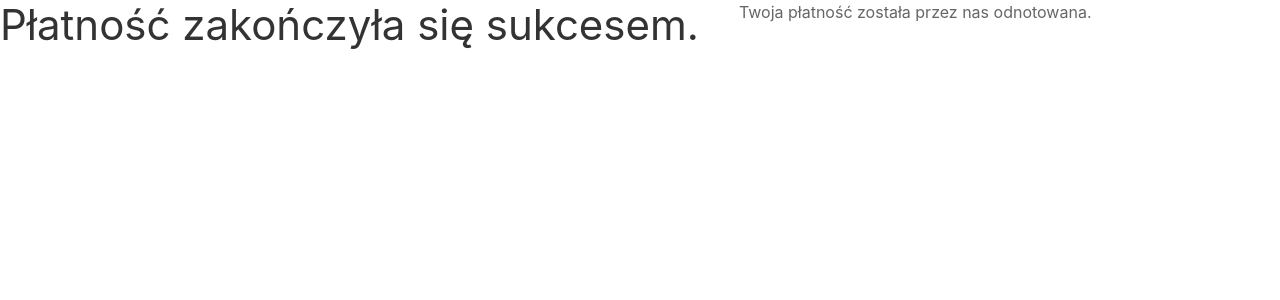
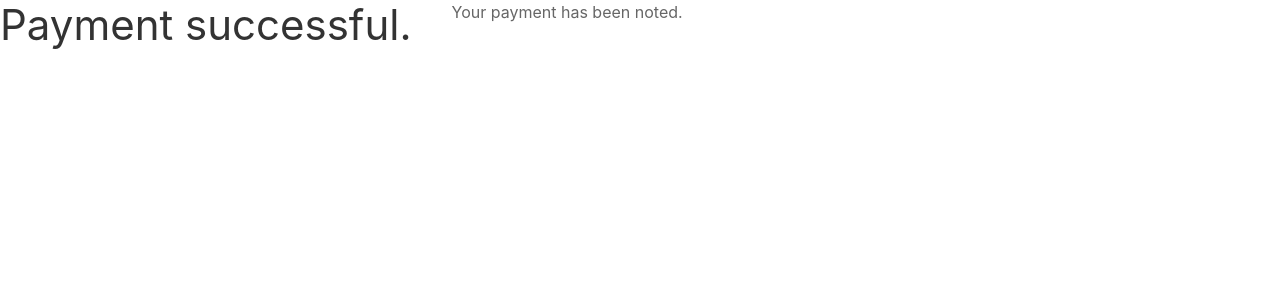
Before and after one commit to Bartosz-L/ecommerce_django, a Django app: page /payment/done/ in a window 1280 px wide. Shown: the part 80-380 px from the top of the page. Run offline with Django 3.2, Linux system fonts and the light colour scheme; parts of the project's set-up code (start-up, migrations or seed data) failed here and were passed over.

```diff
--- a/payment/templates/payment/canceled.html
+++ b/payment/templates/payment/canceled.html
@@ -1,6 +1,6 @@
 {% extends "shop/base.html" %}
 
 {% block content %}
-    <h1>Płatność nie została przetworzona</h1>
-    <p>Wystąpił problem podczas przetwarzania płatności.</p>
+    <h1>Payment failed.</h1>
+    <p>There was a problem during payment process.</p>
 {% endblock %}
--- a/payment/templates/payment/done.html
+++ b/payment/templates/payment/done.html
@@ -1,6 +1,6 @@
 {% extends "shop/base.html" %}
 
 {% block content %}
-    <h1>Płatność zakończyła się sukcesem.</h1>
-    <p>Twoja płatność została przez nas odnotowana.</p>
+    <h1>Payment successful.</h1>
+    <p>Your payment has been noted.</p>
 {% endblock %}
--- a/payment/templates/payment/process.html
+++ b/payment/templates/payment/process.html
@@ -1,8 +1,8 @@
 {% extends "shop/base.html" %}
 
-{% block title %}Zapłać z PayPal{% endblock %}
+{% block title %}Pay with PayPal{% endblock %}
 
 {% block content %}
-    <h1>Zapłać z PayPal</h1>
+    <h1>Pay with PayPal</h1>
     {{ form.render }}
 {% endblock %}
```
Also changed, not shown: payment/signals.py (+10 -10 lines).
